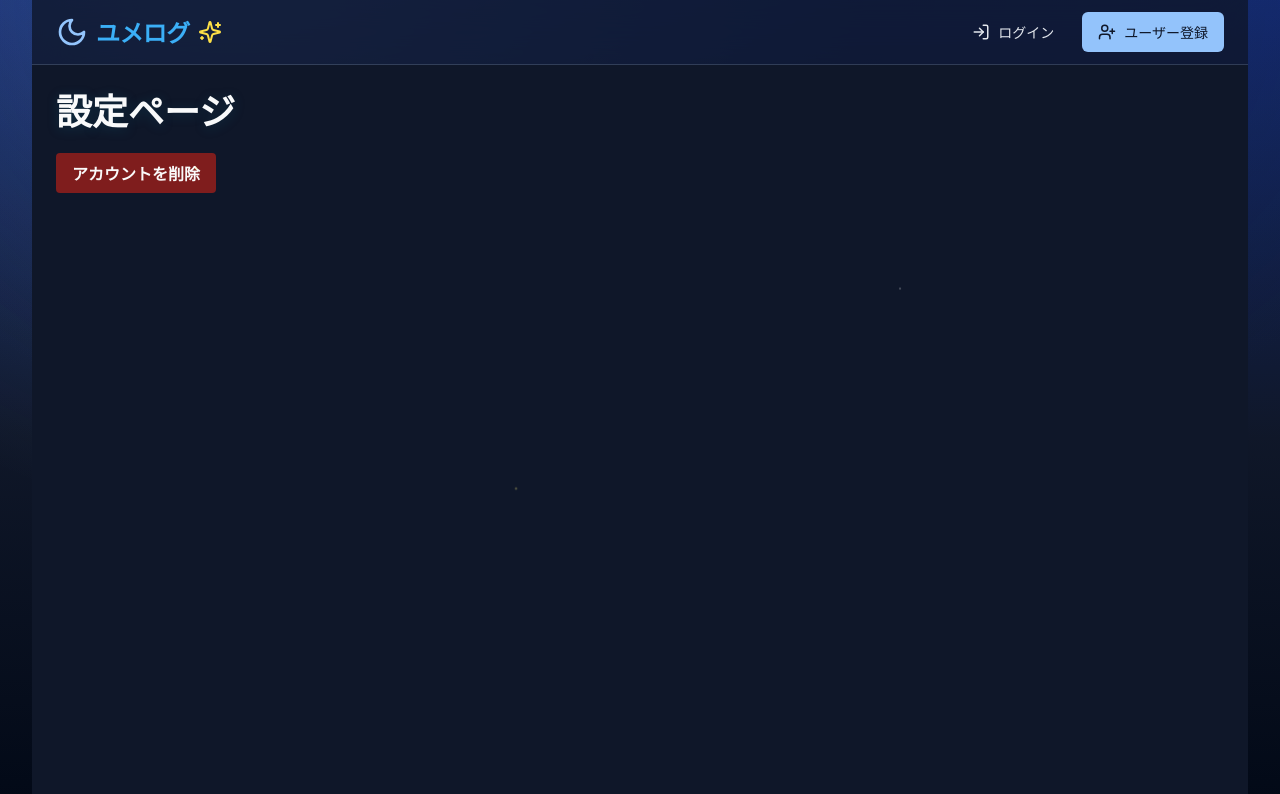
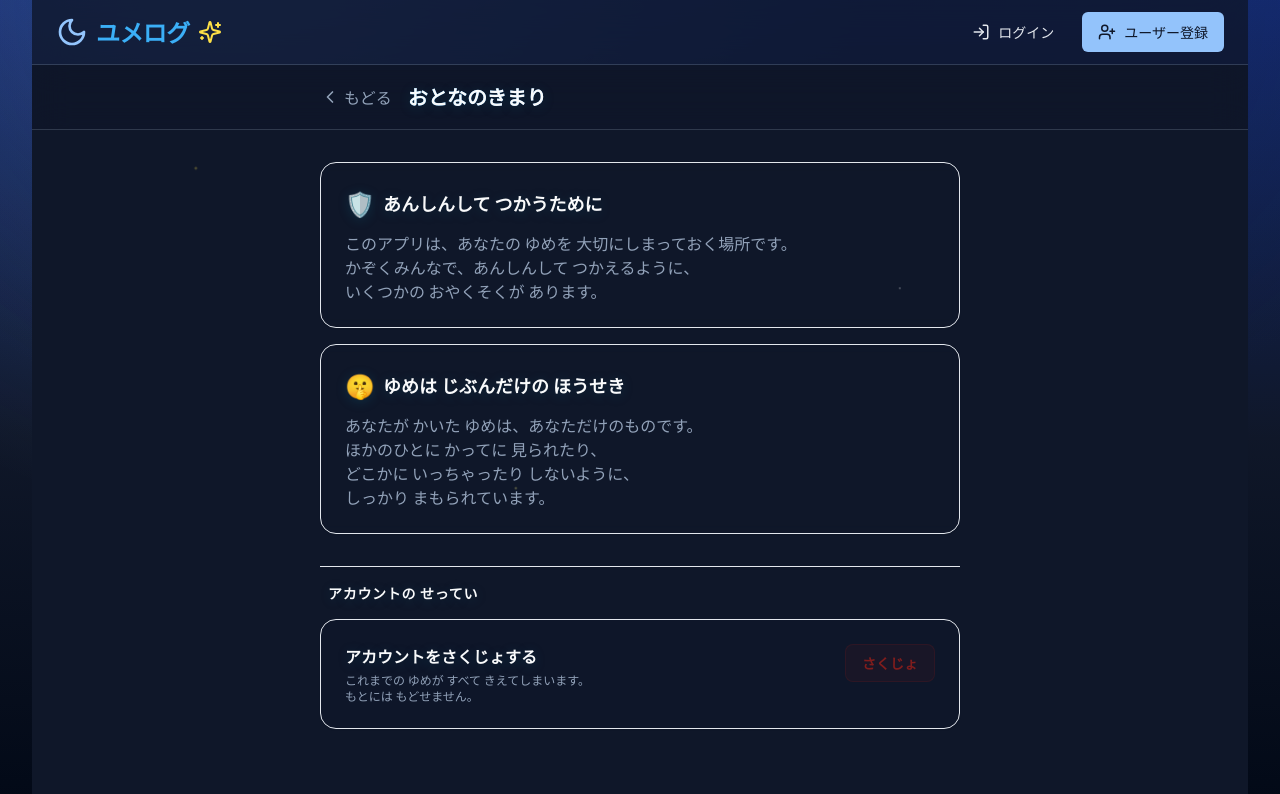
Before and after one commit to isekaisaru/dreamjournal-app, a Next.js app in the folder frontend/: page /settings in a window 1280 px wide. Shown: the top 794 px of the page. Built offline with nearby package versions, Linux system fonts and the light colour scheme; no server answers.

Commit message:
おとなのきまり画面を安心して使える内容に仕上げ

```diff
--- a/frontend/app/settings/page.tsx
+++ b/frontend/app/settings/page.tsx
@@ -1,22 +1,61 @@
 "use client";
 
-import { useState } from "react";
+import { useState, useEffect } from "react";
 import { useRouter } from "next/navigation";
 import { useAuth } from "../../context/AuthContext";
 import Loading from "../loading";
+import Link from "next/link";
+import { ChevronLeft } from "lucide-react";
+
+// ジュニアロックのための簡単な計算問題を生成する関数
+const generateMathProblem = () => {
+  const a = Math.floor(Math.random() * 9) + 1; // 1-9
+  const b = Math.floor(Math.random() * 9) + 1; // 1-9
+  return {
+    question: `${a} + ${b} = ?`,
+    answer: (a + b).toString(),
+  };
+};
 
 const SettingsPage = () => {
   const { isLoggedIn, userId, logout, deleteUser } = useAuth();
   const router = useRouter();
-  const [isModalOpen, setIsModalOpen] = useState(false); // モーダルの状態を管理
-  const [isDeleting, setIsDeleting] = useState(false); // 削除中の状態を管理
+
+  // モーダルとロックの状態
+  const [isDeleteModalOpen, setIsDeleteModalOpen] = useState(false);
+  const [step, setStep] = useState<"lock" | "confirm">("lock"); // lock: 計算, confirm: 最終確認
+
+  // ジュニアロック用
+  const [mathProblem, setMathProblem] = useState({ question: "", answer: "" });
+  const [userAnswer, setUserAnswer] = useState("");
+  const [errorMsg, setErrorMsg] = useState("");
+
+  const [isDeleting, setIsDeleting] = useState(false);
+
+  // モーダルを開くたびに問題を再生成
+  const openDeleteModal = () => {
+    setMathProblem(generateMathProblem());
+    setUserAnswer("");
+    setErrorMsg("");
+    setStep("lock");
+    setIsDeleteModalOpen(true);
+  };
+
+  const handleJuniorLockSubmit = () => {
+    if (userAnswer === mathProblem.answer) {
+      setStep("confirm");
+      setErrorMsg("");
+    } else {
+      setErrorMsg("こたえ が ちがいます。もういちど やってみてね。");
+      setUserAnswer("");
+    }
+  };
 
   const handleDelete = async () => {
     setIsDeleting(true);
     try {
       if (userId) {
         await deleteUser();
-        alert("アカウントは削除されました。");
         logout();
         router.push("/");
       } else {
@@ -29,52 +68,195 @@ const SettingsPage = () => {
       );
     } finally {
       setIsDeleting(false);
+      setIsDeleteModalOpen(false);
     }
   };
+
   if (isLoggedIn === null) {
     return <Loading />;
   }
 
   return (
-    <div className="min-h-screen p-6 bg-background text-foreground">
-      <h2 className="text-4xl font-bold mb-6 text-foreground">設定ページ</h2>
+    <div className="min-h-screen bg-background text-foreground pb-20">
+      {/* ヘッダーエリア */}
+      <header className="sticky top-0 z-10 backdrop-blur-md bg-background/80 border-b border-border/50">
+        <div className="container max-w-2xl mx-auto px-4 h-16 flex items-center">
+          <Link
+            href="/my-dreams"
+            className="flex items-center text-muted-foreground hover:text-primary transition-colors pr-4"
+          >
+            <ChevronLeft className="w-5 h-5 mr-1" />
+            もどる
+          </Link>
+          <h1 className="text-xl font-bold bg-clip-text text-transparent bg-gradient-to-r from-primary to-secondary">
+            おとなのきまり
+          </h1>
+        </div>
+      </header>
 
+      <main className="container max-w-2xl mx-auto px-4 py-8 space-y-8">
+
+        {/* 安心感を与えるメッセージセクション */}
+        <section className="space-y-4">
+          <div className="bg-card/50 backdrop-blur-sm border border-border/50 rounded-2xl p-6 shadow-sm">
+            <h2 className="text-lg font-bold mb-3 text-primary flex items-center">
+              <span className="text-2xl mr-2">🛡️</span>
+              あんしんして つかうために
+            </h2>
+            <p className="text-muted-foreground leading-relaxed text-sm md:text-base">
+              このアプリは、あなたの ゆめを 大切にしまっておく場所です。<br/>
+              かぞくみんなで、あんしんして つかえるように、<br />
+              いくつかの おやくそくが あります。
+            </p>
+          </div>
+
+          <div className="bg-card/50 backdrop-blur-sm border border-border/50 rounded-2xl p-6 shadow-sm">
+            <h2 className="text-lg font-bold mb-3 text-secondary flex items-center">
+              <span className="text-2xl mr-2">🤫</span>
+              ゆめは じぶんだけの ほうせき
+            </h2>
+            <p className="text-muted-foreground leading-relaxed text-sm md:text-base">
+              あなたが かいた ゆめは、あなただけのものです。<br/>
+              ほかのひとに かってに 見られたり、<br/>
+              どこかに いっちゃったり しないように、<br/>
+              しっかり まもられています。
+            </p>
+          </div>
+        </section>
+
+        {/* 設定・操作セクション */}
+        <section className="space-y-4 pt-4 border-t border-border/30">
+          <h3 className="text-sm font-bold text-muted-foreground uppercase tracking-wider px-2">
+            アカウントの せってい
+          </h3>
+
+          <div className="bg-card border border-border/50 rounded-2xl overflow-hidden shadow-sm">
+            <div className="p-6">
+              <div className="flex items-start justify-between">
+                <div>
+                  <h4 className="font-bold text-base mb-1">アカウントをさくじょする</h4>
+                  <p className="text-xs text-muted-foreground">
+                    これまでの ゆめが すべて きえてしまいます。<br/>
+                    もとには もどせません。
+                  </p>
+                </div>
                 <button
-        className="bg-destructive text-destructive-foreground font-bold px-4 py-2 rounded hover:bg-destructive/90"
-        onClick={() => setIsModalOpen(true)}
+                  onClick={openDeleteModal}
+                  className="shrink-0 ml-4 bg-destructive/10 text-destructive hover:bg-destructive hover:text-white transition-all duration-300 font-bold px-4 py-2 rounded-lg text-sm border border-destructive/20"
                 >
-        アカウントを削除
+                  さくじょ
                 </button>
+              </div>
+            </div>
+          </div>
+        </section>
 
-      {isModalOpen && (
-        <div className="modal-overlay fixed inset-0 bg-black/50 flex justify-center items-center">
-          <div className="modal-content bg-card p-6 rounded shadow-lg w-full sm:w-96 border border-border">
-            <p className="text-lg font-bold mb-4 text-destructive-foreground bg-destructive/80 p-4 rounded-lg border border-destructive">
-              本当にアカウントを削除しますか？ この操作は取り消せません。
+        {/* フッター的なメッセージ */}
+        <div className="text-center pt-8 pb-4">
+          <p className="text-xs text-muted-foreground/60">
+            Dream Journal for Families
           </p>
-            <div className="flex justify-end space-x-4 mt-4">
+        </div>
+
+      </main>
+
+      {/* 削除確認モーダル */}
+      {isDeleteModalOpen && (
+        <div className="fixed inset-0 z-50 flex items-center justify-center p-4 bg-background/80 backdrop-blur-sm animate-in fade-in duration-200">
+          <div className="bg-card w-full max-w-sm rounded-3xl shadow-2xl border border-border/50 overflow-hidden animate-in zoom-in-95 duration-200">
+
+            {/* Step 1: ジュニアロック (計算問題) */}
+            {step === "lock" && (
+              <div className="p-6 text-center space-y-6">
+                <div className="w-16 h-16 bg-secondary/10 rounded-full flex items-center justify-center mx-auto text-3xl">
+                  🔐
+                </div>
+                <div className="space-y-2">
+                  <h3 className="font-bold text-lg">おとなのひとに<br/>きいてみてね</h3>
+                  <p className="text-sm text-muted-foreground">
+                    これは つぎに すすむための カギです。<br/>
+                    こたえは なにかな？
+                  </p>
+                </div>
+
+                <div className="bg-muted/50 rounded-xl p-4 border border-border/50">
+                  <div className="text-3xl font-mono font-bold tracking-wider text-center text-primary mb-4">
+                    {mathProblem.question}
+                  </div>
+                  <input
+                    type="tel"
+                    value={userAnswer}
+                    onChange={(e) => setUserAnswer(e.target.value)}
+                    className="w-full text-center text-xl p-2 rounded-lg bg-background border border-input focus:ring-2 focus:ring-primary focus:border-primary outline-none transition-all"
+                    placeholder="?に入る数字"
+                    autoFocus
+                  />
+                  {errorMsg && (
+                    <p className="text-destructive text-sm font-bold mt-2 animate-pulse">
+                      {errorMsg}
+                    </p>
+                  )}
+                </div>
+
+                <div className="flex gap-3 pt-2">
                   <button
-                className="bg-muted text-muted-foreground px-4 py-2 rounded hover:bg-accent hover:text-accent-foreground transition-colors duration-200"
-                onClick={() => setIsModalOpen(false)}
+                    onClick={() => setIsDeleteModalOpen(false)}
+                    className="flex-1 py-3 px-4 rounded-xl bg-muted text-muted-foreground font-bold hover:bg-muted/80 transition-colors"
                   >
-                キャンセル
+                    やめる
                   </button>
                   <button
-                className={`bg-destructive text-destructive-foreground px-4 py-2 rounded ${
-                  isDeleting
-                    ? "opacity-50 cursor-not-allowed"
-                    : "hover:bg-destructive/90"
-                } transition-colors duration-200`}
+                    onClick={handleJuniorLockSubmit}
+                    disabled={!userAnswer}
+                    className="flex-1 py-3 px-4 rounded-xl bg-primary text-primary-foreground font-bold hover:bg-primary/90 transition-colors disabled:opacity-50 disabled:cursor-not-allowed shadow-lg shadow-primary/25"
+                  >
+                    すすむ
+                  </button>
+                </div>
+              </div>
+            )}
+
+            {/* Step 2: 最終確認 */}
+            {step === "confirm" && (
+              <div className="p-6 text-center space-y-6">
+                <div className="w-16 h-16 bg-destructive/10 rounded-full flex items-center justify-center mx-auto text-3xl animate-bounce">
+                  ⚠️
+                </div>
+                <div className="space-y-2">
+                  <h3 className="font-bold text-lg text-destructive">ほんとうに けしますか？</h3>
+                  <p className="text-sm text-muted-foreground">
+                    アカウントを さくじょすると、<br/>
+                    これまでの ゆめ日記が<br/>
+                    <strong>ぜんぶ きえてしまいます。</strong>
+                  </p>
+                  <p className="text-xs text-muted-foreground pt-2">
+                    ※このそうさは とりけせません。
+                  </p>
+                </div>
+
+                <div className="flex flex-col gap-3 pt-4">
+                  <button
                     onClick={handleDelete}
                     disabled={isDeleting}
+                    className="w-full py-3 px-4 rounded-xl bg-destructive text-destructive-foreground font-bold hover:bg-destructive/90 transition-colors disabled:opacity-50 disabled:cursor-not-allowed shadow-lg shadow-destructive/25"
                   >
-                {isDeleting ? "削除中…" : "削除する"}
+                    {isDeleting ? "さくじょ中..." : "はい、すべて さくじょします"}
+                  </button>
+                  <button
+                    onClick={() => setIsDeleteModalOpen(false)}
+                    disabled={isDeleting}
+                    className="w-full py-3 px-4 rounded-xl bg-transparent hover:bg-muted text-muted-foreground font-bold transition-colors"
+                  >
+                    やめる
                   </button>
                 </div>
+              </div>
+            )}
           </div>
         </div>
       )}
     </div>
   );
 };
+
 export default SettingsPage;
```
Lines whose indentation alone changed are shown as unchanged.
